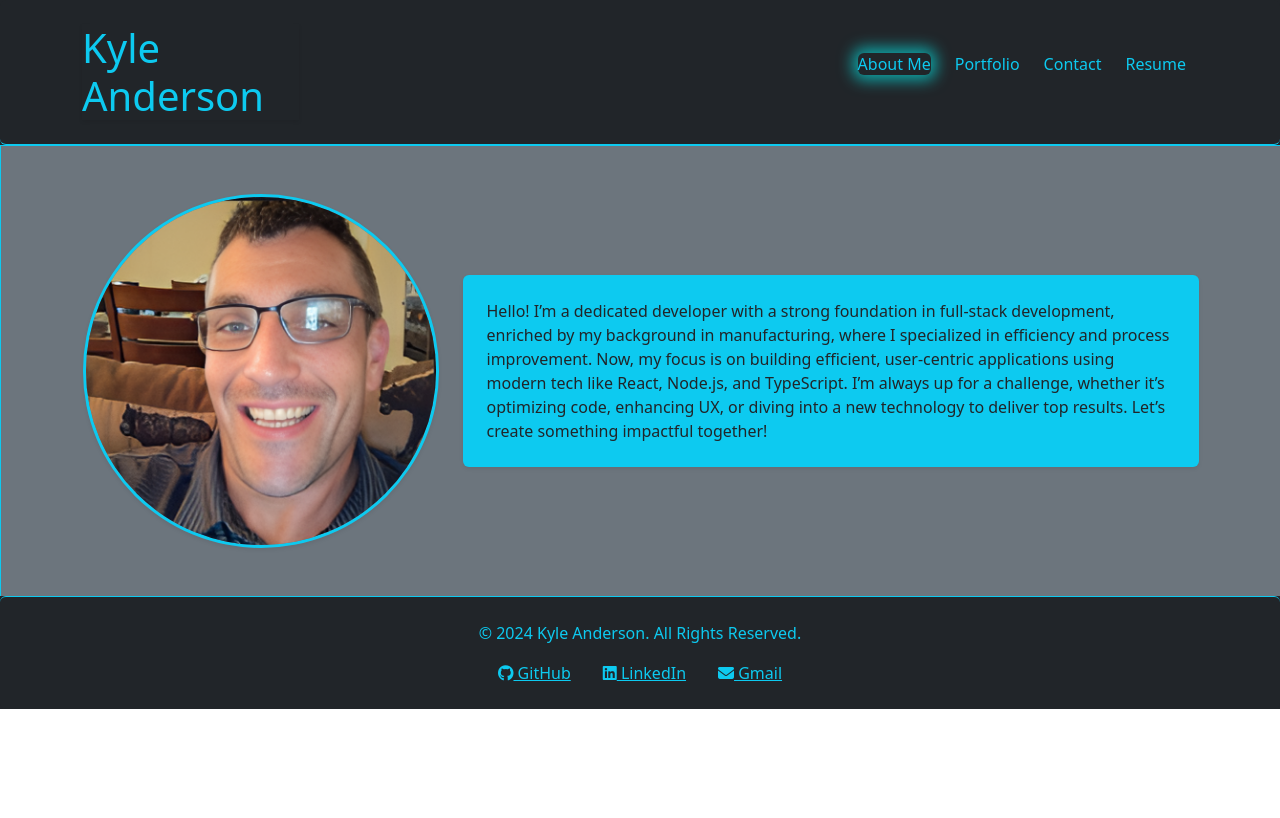
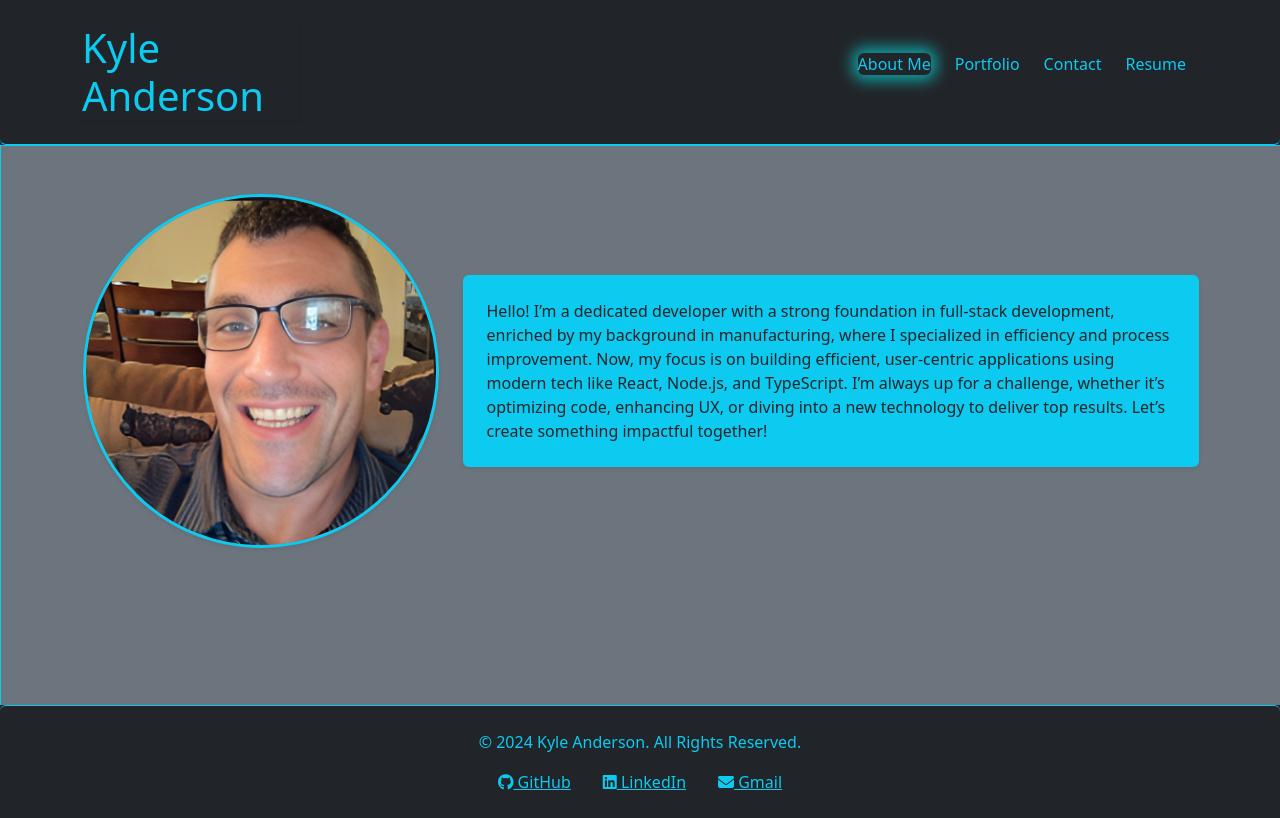
Before and after one commit to kyand38/ReactPortfolioPro, a React (Vite) app: page /AboutMe in a window 1280 px wide. Built offline with nearby package versions, Linux system fonts and the light colour scheme.

Commit message:
Changed the background color of the html white space to match the background color on the aboutme page and hopefuly cented the image and textblock

```diff
--- a/src/components/AboutMe.jsx
+++ b/src/components/AboutMe.jsx
@@ -1,9 +1,8 @@
 import React from "react";
-import { Link } from 'react-router-dom'
 
 function AboutMe() {
     return (
-        <section className="bg-secondary border-top border-start border-info py-5">
+        <section className="bg-secondary border-top border-start border-info py-5 align-items-center" style={{ minHeight: '70vh' }}>
             <div className="container">
                 <div className="row align-items-center">
                     <div className="col-md-4 text-center mb-4 mb-md-0">
@@ -18,7 +17,6 @@ function AboutMe() {
                             <p className="text-dark mb-0">
                                 Hello! I’m a dedicated developer with a strong foundation in full-stack development, enriched by my background in manufacturing, where I specialized in efficiency and process improvement. Now, my focus is on building efficient, user-centric applications using modern tech like React, Node.js, and TypeScript. I’m always up for a challenge, whether it’s optimizing code, enhancing UX, or diving into a new technology to deliver top results. Let’s create something impactful together!
                             </p>
-                            {/* <Link to='/Project' className="btn btn-dark border-dark text-info fw-bolder">Go to Porfolio</Link> */}
                         </div>
                     </div>
                 </div>
--- a/src/components/Project.jsx
+++ b/src/components/Project.jsx
@@ -6,7 +6,7 @@ const Portfolio = () => {
     {
       title: 'WorkFlow-Wizard',
       imageUrl: '/images/wizard.png',
-      appLink: 'hhttps://drive.google.com/file/d/1NfzJKM4aczJ76tInmfGUIh3Ey10eAxa0/view?usp=sharing',
+      appLink: 'https://drive.google.com/file/d/16kKZAIIUIUNkQzF40f_74kM5cuYek7_V/view?usp=sharing',
       repoLink: 'https://github.com/kyand38/WorkFlow-Wizard',
     },
     {
--- a/src/index.css
+++ b/src/index.css
@@ -4,6 +4,10 @@
   display: flex;
   list-style: none;
   gap: 1.5rem;
+}
+
+body {
+  background-color: #212529;
 }
 
 .nav-item {
```
